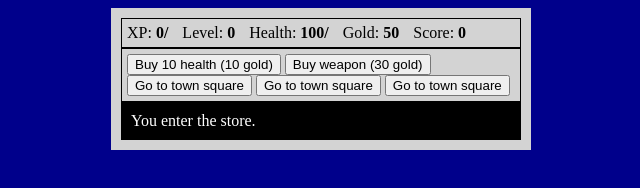
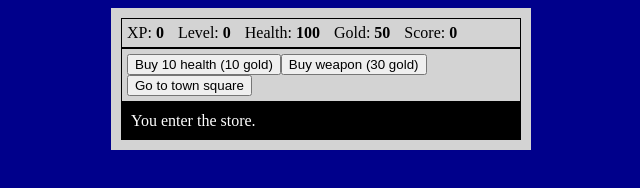
Before and after one commit to DBrummittEMB/CveCrwlr2, a plain HTML site: page index.html in a window 1280 px wide. Both pictures are taken after a click on the button "Go to store". Shown: the whole page, without its empty margins (319-959 px from the left). Drawn offline with Linux system fonts and the light colour scheme.

Commit message:
UI updates
UI updates

```diff
--- a/index.html
+++ b/index.html
@@ -10,9 +10,9 @@
 <body>
 <div id="game">
   <div id="stats">
-    <span class="stat">XP: <strong><span id="xpText">0/<span id="xpToNextLevelText"></span></span></strong></span>
+    <span class="stat">XP: <strong><span id="xpText">0</span></strong></span>
     <span class="stat">Level: <strong><span id="levelText">0</span></strong></span>
-    <span class="stat">Health: <strong><span id="healthText">100/<span id="maxHealthText"></span></span></strong></span>
+    <span class="stat">Health: <strong><span id="healthText">100</span></strong></span>
     <span class="stat">Gold: <strong><span id="goldText">50</span></strong></span>
     <span class="stat">Score: <strong><span id="scoreText">0</span></strong></span>
   </div>
--- a/script.js
+++ b/script.js
@@ -121,16 +121,22 @@ export function weaponDown() {
 
 /* End of player stats logic section */
 
+function createButtons(location) {
+  // Remove all existing buttons
+  const buttonContainer = document.getElementById('controls');
+  buttonContainer.innerHTML = '';
+
+  // Create new buttons based on the location's data
+  location['button text'].forEach((text, index) => {
+      const button = document.createElement('button');
+      button.innerText = text;
+      button.onclick = location['button functions'][index];
+      buttonContainer.appendChild(button);
+  });
+}
+
 // initialize buttons
-button1.onclick = goStore;
-button2.onclick = goCave;
-button3.onclick = goStats;
-button4.onclick = goInventory;
-button5.onclick = fightBoss;
-
-button3.onclick = () => {
-  console.log("Dragon button clicked");
-};
+createButtons(locations[0]);
 
 /**
  * Updates the UI based on the given location object.
@@ -139,16 +145,7 @@ button3.onclick = () => {
  * button functions, text, and image properties.
  */
 export function update(location) {
-  button1.innerText = location["button text"][0];
-  button2.innerText = location["button text"][1];
-  button3.innerText = location["button text"][2];
-  button4.innerText = location["button text"][2];
-  button5.innerText = location["button text"][2];
-  button1.onclick = location["button functions"][0];
-  button2.onclick = location["button functions"][1];
-  button3.onclick = location["button functions"][2];
-  button4.onclick = location["button functions"][2];
-  button5.onclick = location["button functions"][2];
+  createButtons(location); // Create buttons dynamically based on location
   text.innerText = location.text;
   console.log("update called")
 
@@ -158,6 +155,7 @@ export function update(location) {
     monsterImage.style.display = "none";
   }
 }
+
 
 /**
  * Resets the player stats and inventory to starting values,
```
